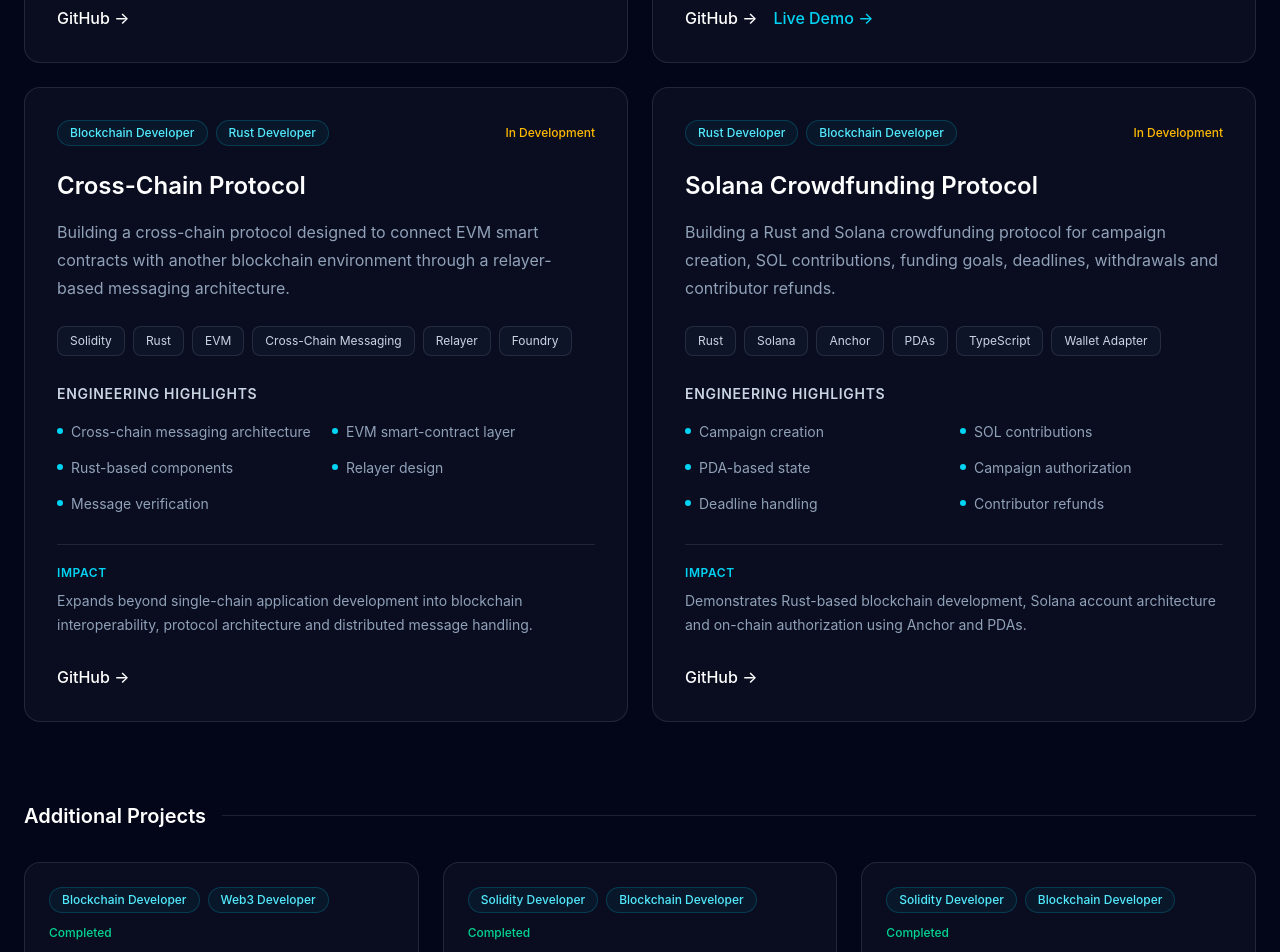
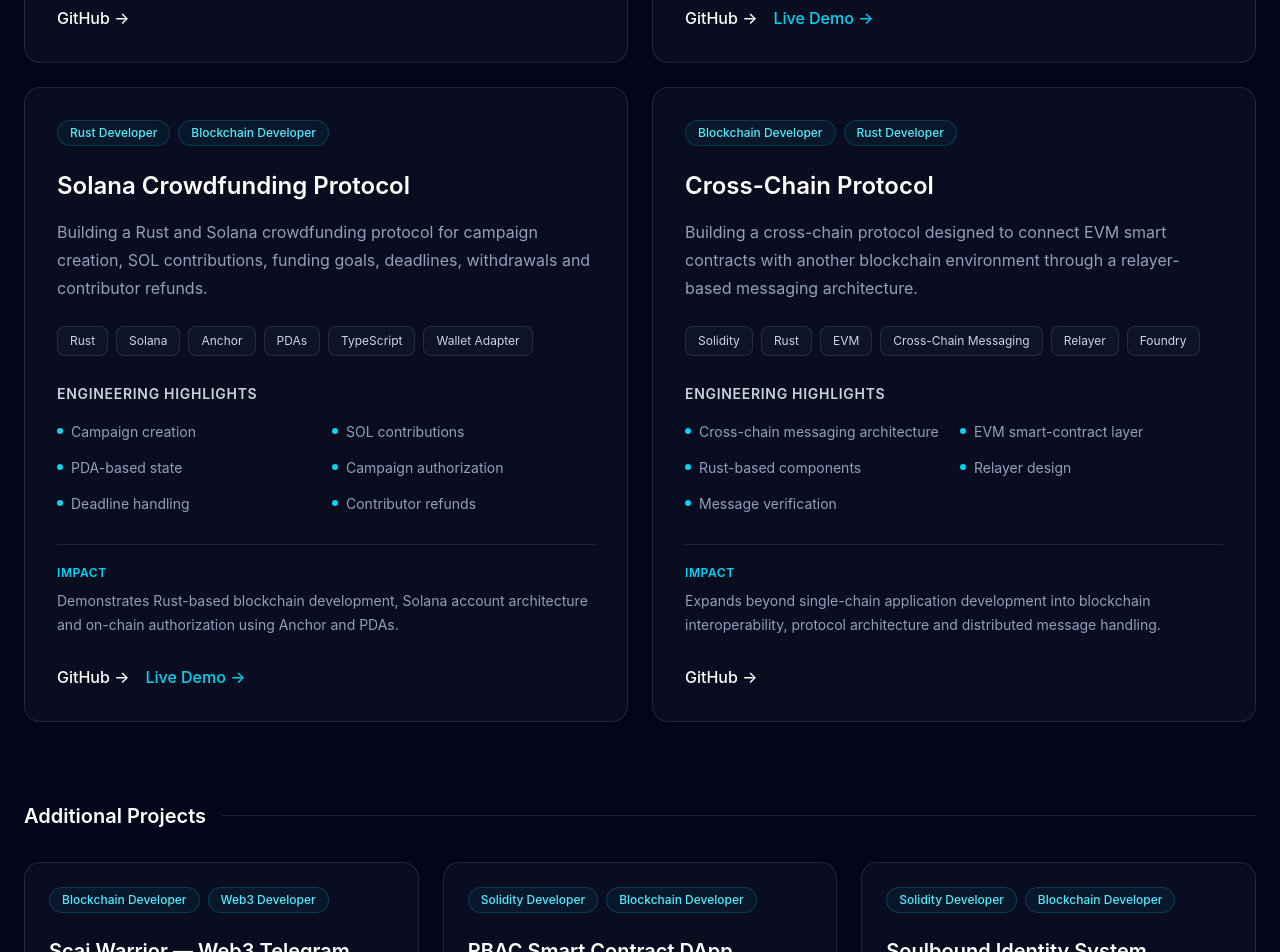
Before and after one commit to vishalmathuri/Vishal-Website, a React (Vite) app: page / in a window 1280 px wide. Shown: the part 4020-4972 px from the top of the page. Built offline with nearby package versions, Linux system fonts and the light colour scheme.

Commit message:
Update Solana Crowdfunding Protocol

```diff
--- a/src/components/Projects.jsx
+++ b/src/components/Projects.jsx
@@ -125,7 +125,7 @@ function ProjectCard({ project, featured = false }) {
     >
 
       {/* Status */}
-      <div className="flex flex-wrap items-center justify-between gap-3">
+
 
         <div className="flex flex-wrap gap-2">
           {project.roles.map((role) => (
@@ -137,18 +137,6 @@ function ProjectCard({ project, featured = false }) {
             </span>
           ))}
         </div>
-
-        <span
-          className={`text-xs font-medium ${
-            project.status === "Completed"
-              ? "text-emerald-400"
-              : "text-amber-400"
-          }`}
-        >
-          {project.status}
-        </span>
-
-      </div>
 
       {/* Title */}
       <h3
--- a/src/data/projects.js
+++ b/src/data/projects.js
@@ -9,8 +9,6 @@ export const projects = [
     category: ["Ethereum / Solidity"],
 
     roles: ["Blockchain Developer", "Solidity Developer"],
-
-    status: "Completed",
 
     featured: true,
 
@@ -57,8 +55,6 @@ export const projects = [
 
     roles: ["Blockchain Developer", "Web3 Developer"],
 
-    status: "Completed",
-
     featured: true,
 
     description:
@@ -96,6 +92,49 @@ export const projects = [
   },
 
   {
+    id: "solana-crowdfunding",
+
+    title: "Solana Crowdfunding Protocol",
+
+    shortTitle: "Solana Crowdfunding",
+
+    category: ["Rust / Solana"],
+
+    roles: ["Rust Developer", "Blockchain Developer"],
+
+    featured: true,
+
+    description:
+      "Building a Rust and Solana crowdfunding protocol for campaign creation, SOL contributions, funding goals, deadlines, withdrawals and contributor refunds.",
+
+    technologies: [
+      "Rust",
+      "Solana",
+      "Anchor",
+      "PDAs",
+      "TypeScript",
+      "Wallet Adapter"
+    ],
+
+    highlights: [
+      "Campaign creation",
+      "SOL contributions",
+      "PDA-based state",
+      "Campaign authorization",
+      "Deadline handling",
+      "Contributor refunds"
+    ],
+
+    impact:
+      "Demonstrates Rust-based blockchain development, Solana account architecture and on-chain authorization using Anchor and PDAs.",
+
+    github:
+      "https://github.com/vishalmathuri/Solana-Crowdfunding-Protocol",
+
+    live: "https://solana-crowdfunding-protocol.vercel.app/"
+  },
+
+  {
     id: "cross-chain-protocol",
 
     title: "Cross-Chain Protocol",
@@ -105,8 +144,6 @@ export const projects = [
     category: ["Ethereum / Solidity", "Rust / Solana"],
 
     roles: ["Blockchain Developer", "Rust Developer"],
-
-    status: "In Development",
 
     featured: true,
 
@@ -140,51 +177,6 @@ export const projects = [
   },
 
   {
-    id: "solana-crowdfunding",
-
-    title: "Solana Crowdfunding Protocol",
-
-    shortTitle: "Solana Crowdfunding",
-
-    category: ["Rust / Solana"],
-
-    roles: ["Rust Developer", "Blockchain Developer"],
-
-    status: "In Development",
-
-    featured: true,
-
-    description:
-      "Building a Rust and Solana crowdfunding protocol for campaign creation, SOL contributions, funding goals, deadlines, withdrawals and contributor refunds.",
-
-    technologies: [
-      "Rust",
-      "Solana",
-      "Anchor",
-      "PDAs",
-      "TypeScript",
-      "Wallet Adapter"
-    ],
-
-    highlights: [
-      "Campaign creation",
-      "SOL contributions",
-      "PDA-based state",
-      "Campaign authorization",
-      "Deadline handling",
-      "Contributor refunds"
-    ],
-
-    impact:
-      "Demonstrates Rust-based blockchain development, Solana account architecture and on-chain authorization using Anchor and PDAs.",
-
-    github:
-      "https://github.com/vishalmathuri/Solana-Crowdfunding-Protocol",
-
-    live: ""
-  },
-
-  {
     id: "scai-warrior",
 
     title: "Scai Warrior — Web3 Telegram Game",
@@ -194,8 +186,6 @@ export const projects = [
     category: ["Ethereum / Solidity"],
 
     roles: ["Blockchain Developer", "Web3 Developer"],
-
-    status: "Completed",
 
     featured: false,
 
@@ -239,8 +229,6 @@ export const projects = [
 
     roles: ["Solidity Developer", "Blockchain Developer"],
 
-    status: "Completed",
-
     featured: false,
 
     description:
@@ -282,8 +270,6 @@ export const projects = [
     category: ["Ethereum / Solidity"],
 
     roles: ["Solidity Developer", "Blockchain Developer"],
-
-    status: "Completed",
 
     featured: false,
 
@@ -327,8 +313,6 @@ export const projects = [
 
     roles: ["Solidity Developer", "Web3 Developer"],
 
-    status: "Completed",
-
     featured: false,
 
     description:
```
